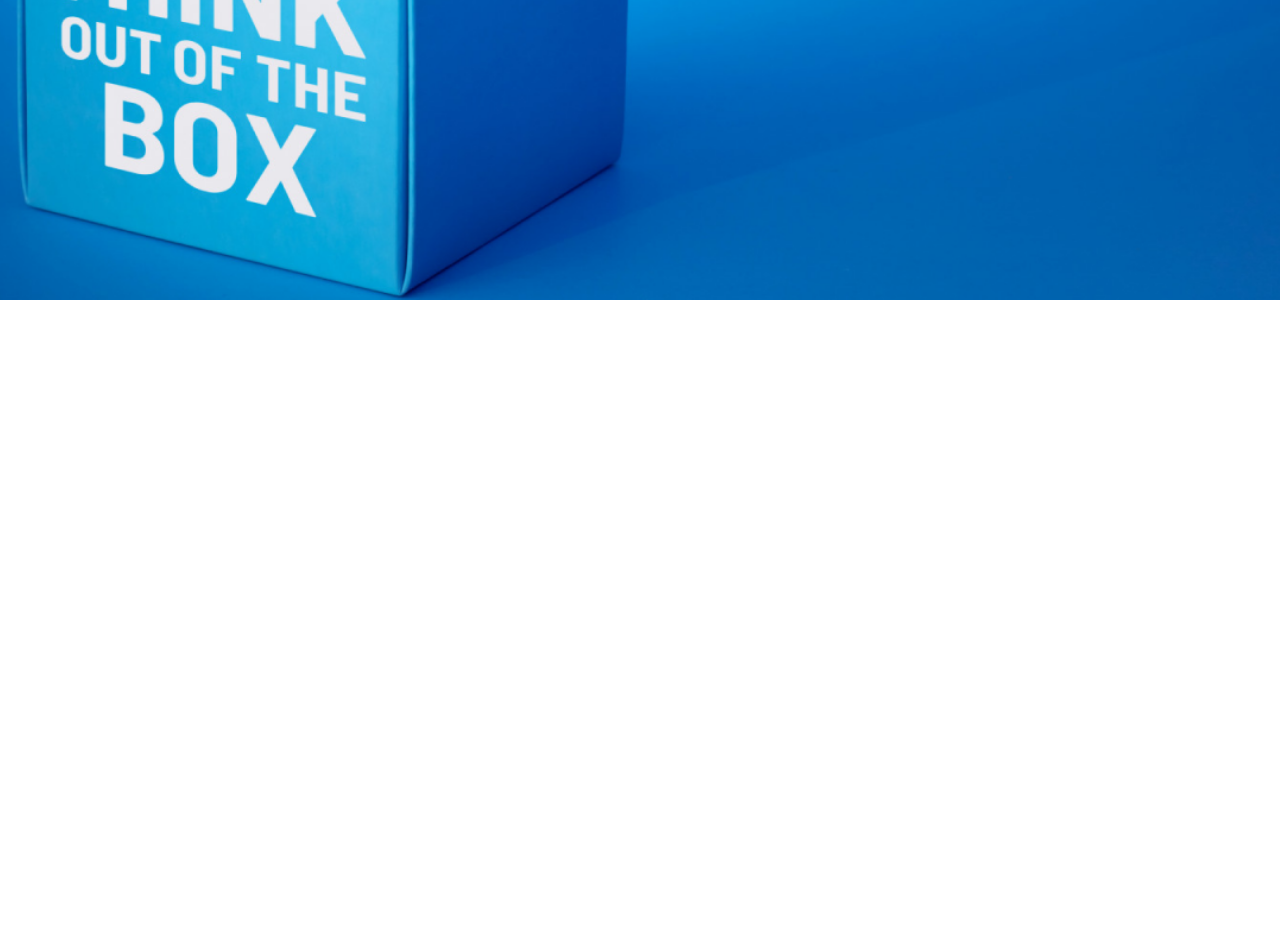
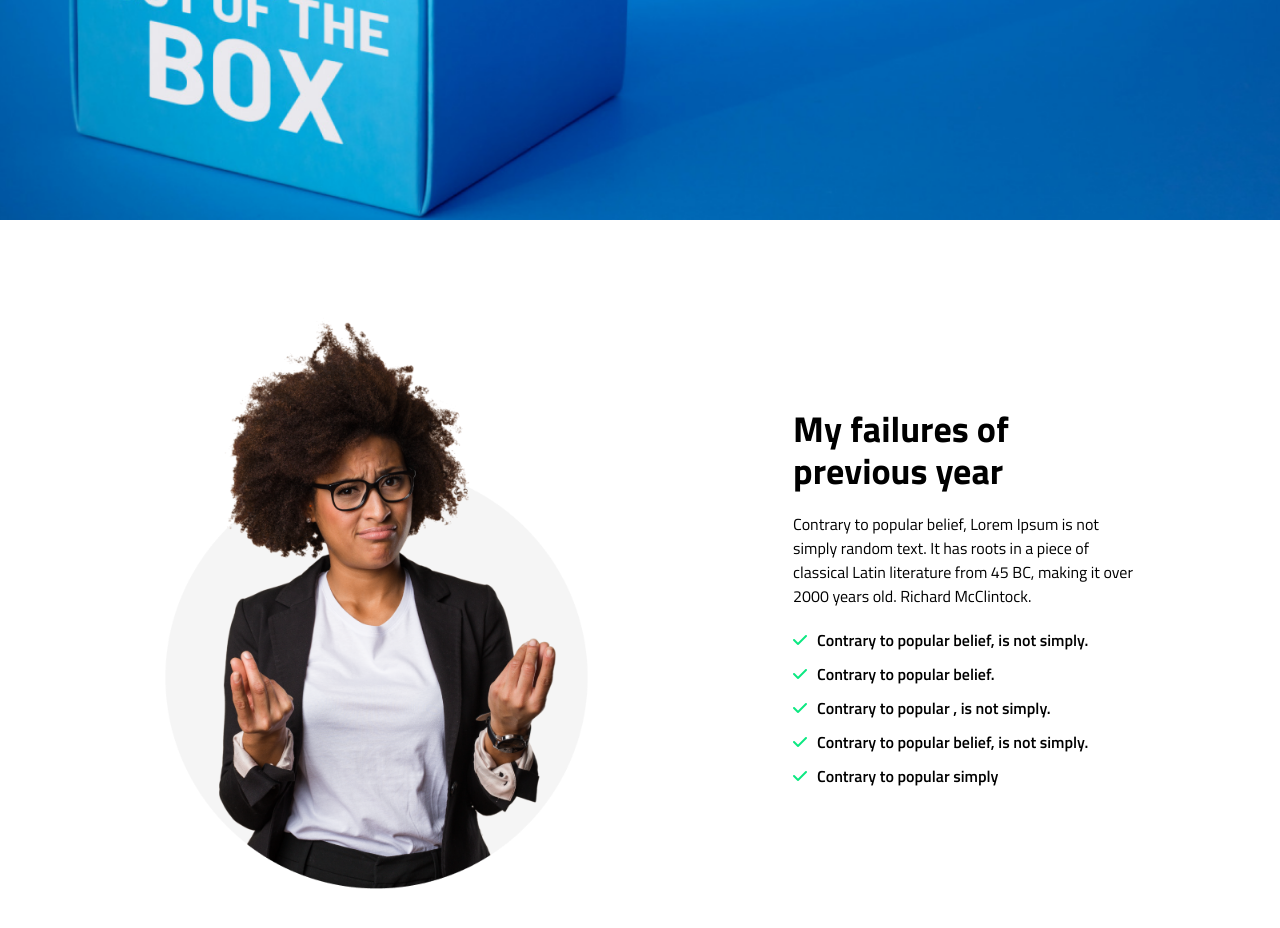
Before and after one commit to mdnahinfardousbadhon/new-year-new-me, a plain HTML site: page index.html in a window 1280 px wide. Shown: the part 660-1588 px from the top of the page. Before the commit the page ends 960 px from the top, so only its background shows below. Drawn offline with Linux system fonts and the light colour scheme.

Commit message:
Failures Section Completed

```diff
--- a/css/style.css
+++ b/css/style.css
@@ -11,7 +11,6 @@
 body {
     font-family: 'Titillium Web', sans-serif;
     font-weight: 400;
-    line-height: 1.2;
 }
 
 /* CONTAINER */
@@ -27,12 +26,12 @@ body {
     background-size: cover;
     background-repeat: no-repeat;
     background-position: center center;
-    height: 120vh;
+    height: 110vh;
 }
 .believe {
     text-align: right;
     color: #fff;
-    padding-top: 250px;
+    padding: 200px 0px 60px;
 }
 
 .believe-title {
@@ -59,3 +58,40 @@ body {
     outline: 0;
     cursor: pointer;
 }
+
+/* FAILURES SECTION */
+
+#failures {
+    padding: 90px 0;
+}
+
+.failures {
+    display: flex;
+    justify-content: space-evenly;
+    align-items: center;
+}
+
+.failures-image img {
+    width: 80%;
+}
+.failures-title {
+    font-size: 36px;
+    line-height: 42px;
+}
+
+.failures-description {
+    font-size: 16px;
+    font-weight: 400;
+    line-height: 24px;
+    margin: 20px 0;
+}
+
+.failures-list .list-item {
+    margin: 10px 0;
+    font-weight: 600;
+}
+
+.failures-list .list-item i {
+    margin-right: 10px;
+    color: #0be881;
+}
--- a/index.html
+++ b/index.html
@@ -25,8 +25,43 @@
             </article>
         </section>
 
+        <!-- Failures Section -->
+
+        <section id="failures">
+            <article class="failures container">
+                <article class="failures-image">
+                    <img src="./images/person.png" alt="Person Image">
+                </article>
+                <article class="failures-text">
+                    <h2 class="failures-title">My failures of<br>previous year</h2>
+                    <p class="failures-description">
+                        Contrary to popular belief, Lorem Ipsum is not<br>
+                        simply random text. It has roots in a piece of<br>
+                        classical Latin literature from 45 BC, making it over<br>
+                        2000 years old. Richard McClintock.
+                    </p>
+                    <article class="failures-list">
+                        <article class="list-item">
+                            <i class="fa-solid fa-check"></i><span>Contrary to popular belief, is not simply.</span>
+                        </article>
+                        <article class="list-item">
+                            <i class="fa-solid fa-check"></i><span>Contrary to popular belief.</span>
+                        </article>
+                        <article class="list-item"><i class="fa-solid fa-check"></i><span>Contrary to popular , is not simply.</span></article>
+                        <article class="list-item"><i class="fa-solid fa-check"></i><span>Contrary to popular belief, is not simply.</span></article>
+                        <article class="list-item"><i class="fa-solid fa-check"></i><span>Contrary to popular simply</span></article>
+                    </article>
+                </article>
+            </article>
+        </section>
+
     </main>
 
     <footer></footer>
+
+
+
+    <!-- Font Awesome -->
+    <script src="https://kit.fontawesome.com/a49556df0c.js" crossorigin="anonymous"></script>
 </body>
 </html>
```
